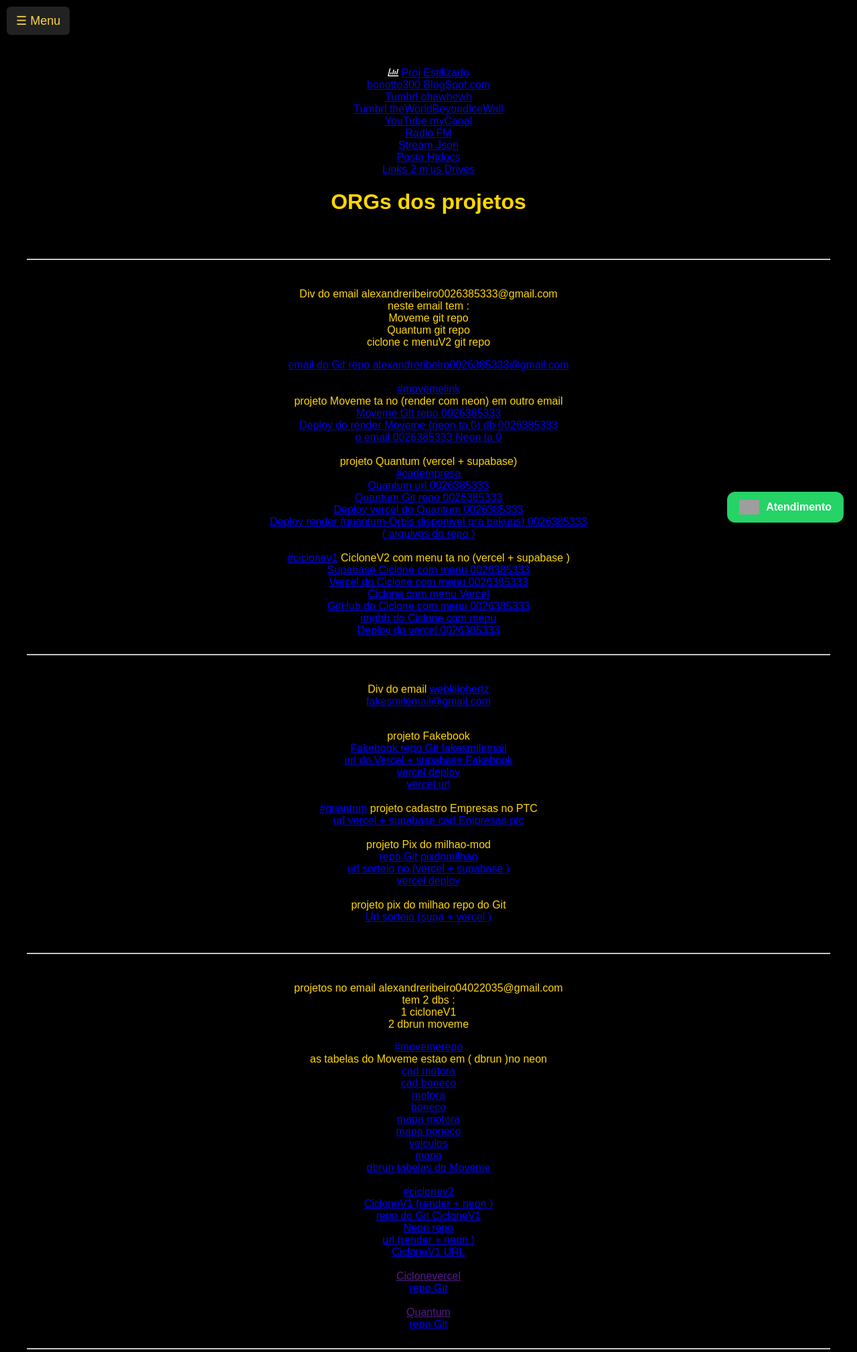
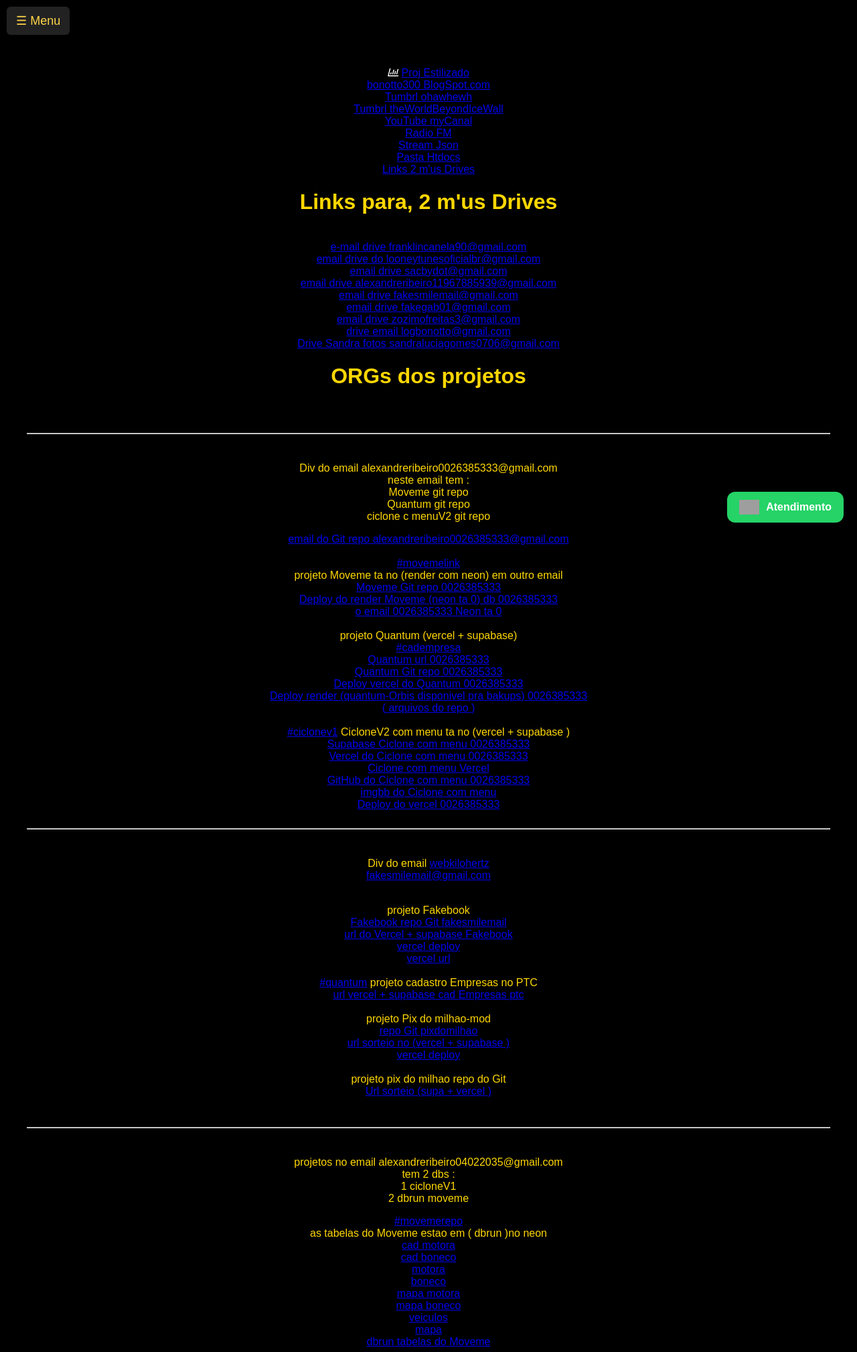
Before and after one commit to zozimofreitas3-sys/streaming-app2034, a Flask app: page / in a window 1280 px wide. Shown: the top 2018 px of the page at 67% size. Run offline with Flask 3, Linux system fonts and the light colour scheme; grey boxes are pictures that could not be loaded.

Commit message:
Update index.html

```diff
--- a/templates/index.html
+++ b/templates/index.html
@@ -218,6 +218,46 @@
     <a href="htdocs/" target=_top  > Pasta Htdocs</a><br>
    <a href="drive-links.html" target=_top  > Links 2 m'us Drives </a><br>
 
+
+<div>
+<h1> Links para, 2 m'us Drives </h1>
+<br>
+<a href="https://drive.google.com/drive/folders/15MH9hbnKkq3iP8u5618MANYWCAeAlOvq"  >
+e-mail drive franklincanela90@gmail.com  </a>
+
+<br>
+<a  href="https://drive.google.com/drive/folders/1XAxUofAtoc8mSutrYbOieEKxztqF_wAr"  >
+email drive do looneytunesoficialbr@gmail.com   </a>
+
+<br>
+<a  href="https://drive.google.com/drive/folders/17M3R60Iv8mMG5WlSETiC_4TzFUp-PMNb    " >
+email drive  sacbydot@gmail.com </a>
+
+<br>
+<a  href="https://drive.google.com/drive/folders/1kPvN8fl51MfWyKic6-xLXjLSj0iC3EI8    " >
+email drive  alexandreribeiro11967885939@gmail.com  </a>
+
+<br>
+<a  href=" https://drive.google.com/drive/folders/10F-x-9CYqE2GWZ39DoCC6tGe7XKyzEdh  " >
+email drive  fakesmilemail@gmail.com </a>
+
+<br>
+<a  href="https://drive.google.com/drive/folders/1Je9FaClnEfzsKgBy5Ulxme_QBTGBhdWw    " >
+email drive  fakegab01@gmail.com </a>
+
+<br>
+<a  href=https://drive.google.com/drive/folders/1tUh-kDe8H4M2ony_zDj8Fk4HPHRMnK7i >
+email drive zozimofreitas3@gmail.com </a>
+
+<br>
+<a  href="https://drive.google.com/drive/folders/1-RNVrXDmONfAB1AuVVExAaugrNZsR2DN" >
+drive email logbonotto@gmail.com </a>
+<br>
+
+<a  href="https://drive.google.com/drive/folders/12rI6befdxiBIs4w5yk_b462fVjcJcQEE"  >
+Drive Sandra fotos sandraluciagomes0706@gmail.com  </a>
+
+</div><!----  close drive  ---->
 
 
 
```
